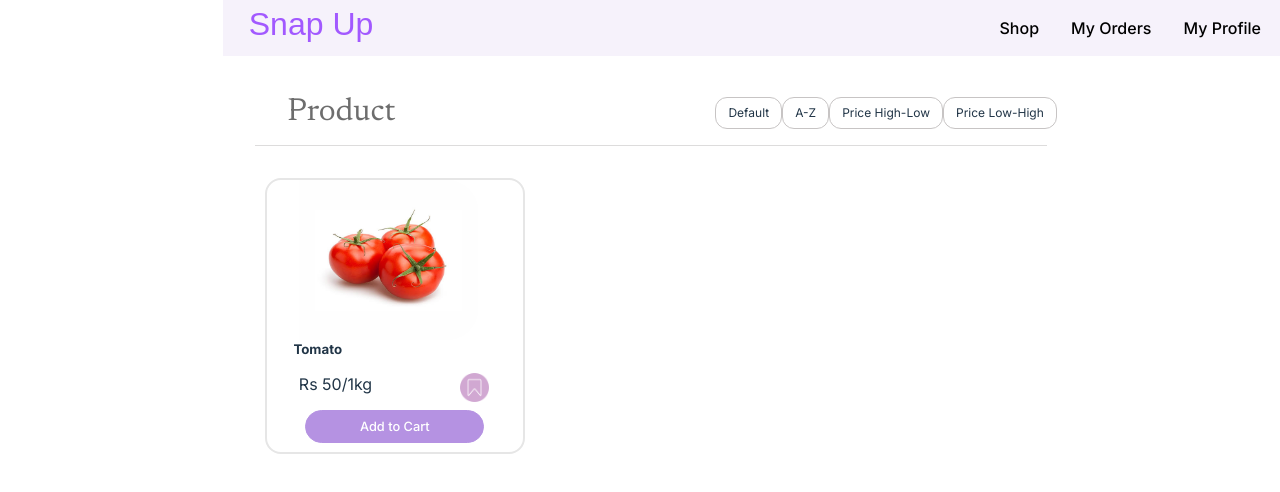
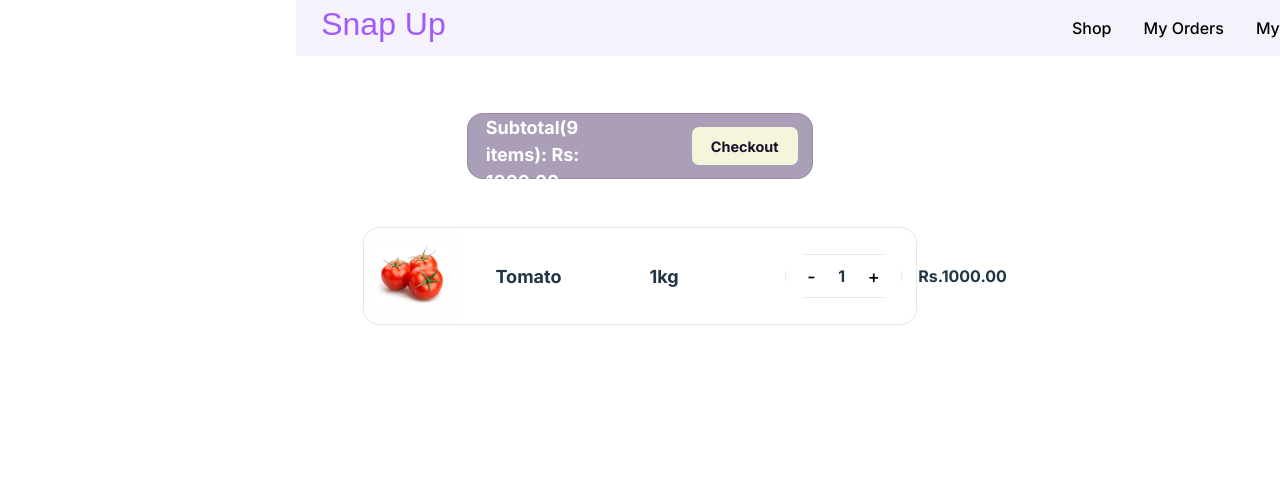
Before and after one commit to rebela-1998/Snap-Up, a React (Vite) app: page /contact in a window 1280 px wide. Shown: the top 492 px of the page. Built offline with nearby package versions, Linux system fonts and the light colour scheme; a web font is replaced by a local one.

Commit message:
added cart page

```diff
--- a/package.json
+++ b/package.json
@@ -11,7 +11,8 @@
   },
   "dependencies": {
     "react": "^18.2.0",
-    "react-dom": "^18.2.0"
+    "react-dom": "^18.2.0",
+    "react-router-dom": "^6.22.1"
   },
   "devDependencies": {
     "@types/react": "^18.2.55",
--- a/src/App.jsx
+++ b/src/App.jsx
@@ -2,15 +2,30 @@ import './App.css';
 import Navbar from './Component/Navbar';
 import Item from './Component/Item';
 import Header from './Component/Header';
+import Cart from './Component/Cart';
+import {
+  BrowserRouter as Router,
+  // Routes,
+  // Route
+} from "react-router-dom";
 
 const App=()=> {
 
   return (
   <>
-        <Navbar/>
-        <Header/>
-        <Item />
-
+        {/* <Router> */}
+          <Navbar />
+          {/* <Routes>
+            <Route path='/' element={<Pages key='products'category='all' />}></Route>
+            <Route path='/all-items' element={<Pages key='products' category='all' />}></Route>
+            <Route path='/order-history' element={<Pages key='orders' category='orders' />}></Route>
+            <Route path='/profile' element={<Pages key='profile' category='profile' />}></Route>
+            <Route path='/contact' element={<Pages key='Contact'  category='contact' />}></Route>
+          </Routes> */}
+          {/* <Header/>
+          <Item /> */}
+          <Cart />
+        {/* </Router> */}
   </>
   )
 }
--- /dev/null
+++ b/src/Component/Cart.css
@@ -0,0 +1,111 @@
+.checkout-box{
+    display: flex;
+    flex-direction: row;
+    justify-content: space-between;
+    top: 7rem;
+    width: 50%;
+    height: 4em;
+    border: 1px solid #9283a3c4;
+    position: relative;
+    margin: auto;
+    border-radius: 1em;
+    background-color: #9283a3c4;
+    color: white;
+}
+
+.Total-items{
+    margin: auto 2em auto 1em;
+    font-family: "Inter", sans-serif;
+    font-size: large;
+    font-weight: bold;
+}
+
+.checkout{
+    margin: auto 1em auto 2em;
+    background-color:beige;
+    border: 0.2em solid beige;
+    color: #1c112c;
+    font-weight: bold;
+    border-radius: 0.5em;
+    font-family: "Inter", sans-serif;
+    width:fit-content;
+    font-size: 90%;
+}
+
+.checkout:hover {
+    background-color: rgb(228, 228, 200);
+    border: 0.2em solid rgb(228, 228, 200);
+}
+
+.itms{
+    display: flex;
+    position: relative;
+    top: 10rem;
+    flex-direction: column;
+    justify-content: flex-start;
+
+}
+
+.itm{
+    display: flex;
+    flex-direction: row;
+    justify-content:space-around;
+    column-gap: 1em;
+    width: 80%;
+    border: 1px solid #E6E6E6;
+    margin: auto;
+    height: 6rem;
+    border-radius: 1em;
+}
+
+.cart_img{
+    display: flex;
+    width: 6em;
+    height: 6em;
+    margin-left: 1px;
+    border-radius: 1em;
+}
+
+.itemName, .itemwt{
+    font-family: "Inter", sans-serif;
+    font-size: large;
+    font-weight: bold;
+    margin: auto 3em auto 1em;
+    right: 2em;
+    position: relative;
+}
+
+.qty{
+    display: flex;
+    flex-direction: row;
+    justify-content: space-evenly;
+    width: 10rem;
+    font-family: "Inter", sans-serif;
+    font-size: medium;
+    font-weight: bold;
+    margin: auto;
+    border: 1px solid #E6E6E6;
+    border-radius: 2rem;
+
+}
+
+.final_qty{
+    margin: auto 1px auto 1px;
+}
+
+.qty_update{
+    background-color: white;
+    border: none;
+    font-size: large;
+}
+
+.qty_update:hover, .qty_update:active, .qty_update:focus, .qty_update:focus{
+    outline: none;
+}
+
+.price{
+    font-family: "Inter", sans-serif;
+    font-size: medium;
+    font-weight: bold;
+    margin: auto;
+}
--- /dev/null
+++ b/src/Component/Cart.jsx
@@ -0,0 +1,28 @@
+// import React from 'react'
+import './Cart.css';
+
+const Cart=()=>{
+    return (
+      <>
+        <div className="checkout-box">
+            <p className="Total-items">Subtotal(9 items): Rs: 1000.00</p>
+            <button className="checkout" href='/' type="submit">Checkout</button>
+        </div>
+        <div className="itms">
+            <div className="itm">
+                <img className='cart_img' src="src\assets\Tom.jpeg" alt='product 1'/>
+                <p className="itemName">Tomato</p>
+                <p className='itemwt'>1kg</p>
+                <div className="qty">
+                 <button type="button" className="qty_update">-</button>
+                 <p className='final_qty'>1</p>
+                < button type="button" className="qty_update">+</button>
+                </div>
+                <p className="price">Rs.1000.00</p>
+            </div>
+        </div>
+      </>
+    )
+}
+
+export default Cart
--- a/src/Component/Item.css
+++ b/src/Component/Item.css
@@ -10,7 +10,7 @@
     margin-left: 5%;
     position: relative;
     top: 6rem;
-    width:28%;
+    width:20%;
 }
 
 .item{
@@ -60,7 +60,7 @@
 .save{
     display: flex;
     grid-column: 2/span 2;
-    grid-row: 2/span 2;
+    grid-row: 1/span 2;
     font-size: 60%;
     width: 60%;
     height: 4em;
--- a/src/Component/Navbar.css
+++ b/src/Component/Navbar.css
@@ -48,8 +48,8 @@
     color: black;
 }
 
-.nav-link:hover:{
-    background-color: #af77f8;
+.nav-link:hover{
+    color: #af77f8;
 }
 
 .Nav-items, .items{
--- a/src/Component/Navbar.jsx
+++ b/src/Component/Navbar.jsx
@@ -1,18 +1,16 @@
-// import React from 'react';
-import './Navbar.css';
+ import './Navbar.css';
 
 const Navbar = () => {
   return (
     <>
-
         <nav className='container-Menu'>
           <a className='brand' href='/home'>{document.title}</a>
           <div className='Menu-Options' id='Options'>
             <ul className='Nav-items'>
                 <li className='items'><a className='nav-link' href='/all-items'>Shop</a></li>
-                <li className='items'><a className='nav-link' href='/Order-history'>My Orders</a></li>
-                <li className='items'><a className='nav-link' href='/Profile'>My Profile</a></li>
-                <li className='items'><a className='nav-link' href='/Conatct'>Contact Us</a></li>
+                <li className='items'><a className='nav-link' href='/order-history'>My Orders</a></li>
+                <li className='items'><a className='nav-link' href='/profile'>My Profile</a></li>
+                <li className='items'><a className='nav-link' href='/contact'>Contact Us</a></li>
             </ul>
             <div className='Menu-hidden-s-device'>
               <img className='menu-icon-s-device' src='src\assets\menu.png' alt='Icon to show menu option'/>
@@ -20,7 +18,6 @@ const Navbar = () => {
             <button className='cart' type="submit" href='/'>Cart</button>
           </div>
         </nav>
-
     </>
   )
 }
```
Also changed, not shown: 1 other file (tests, documents, lock files or other folders).
